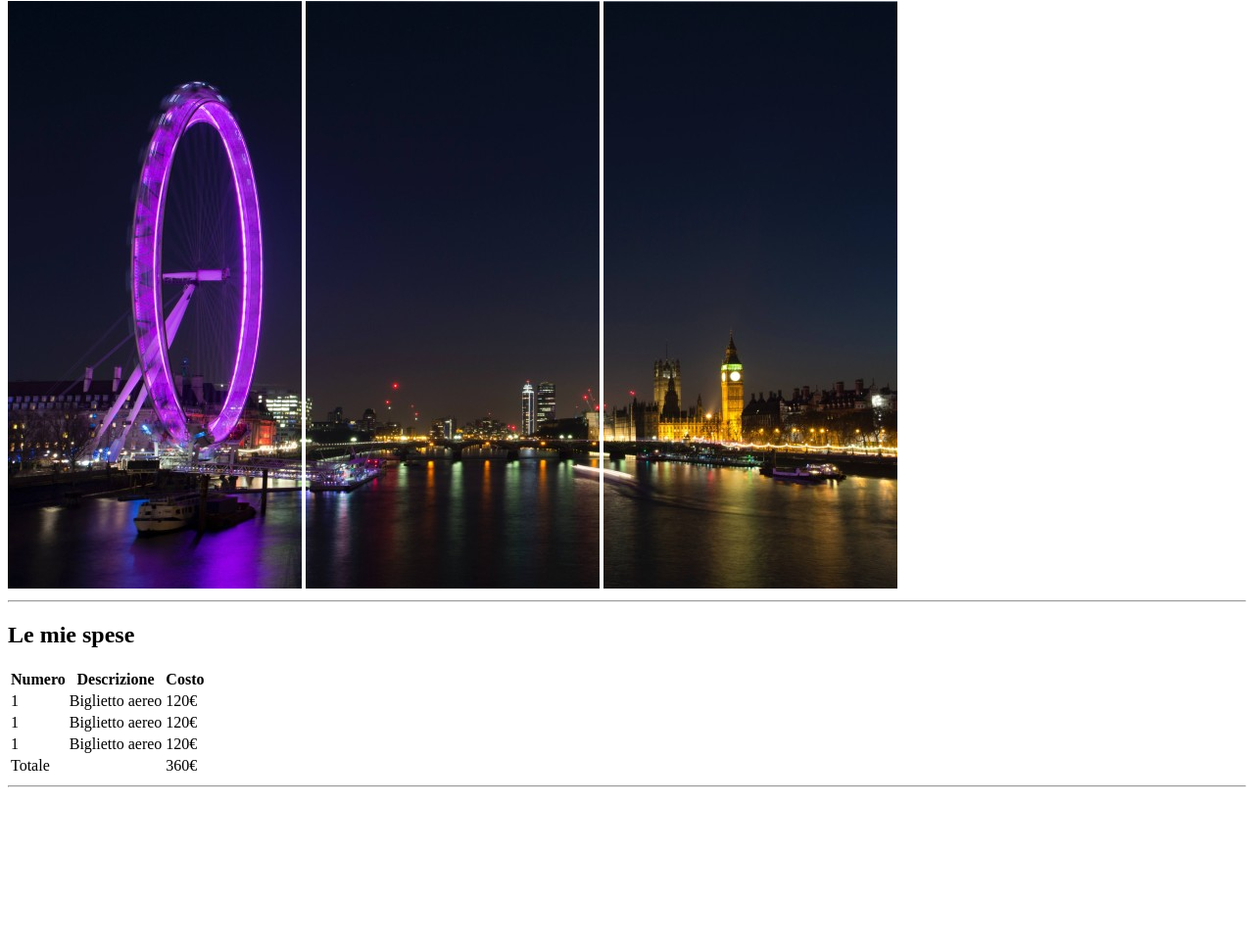
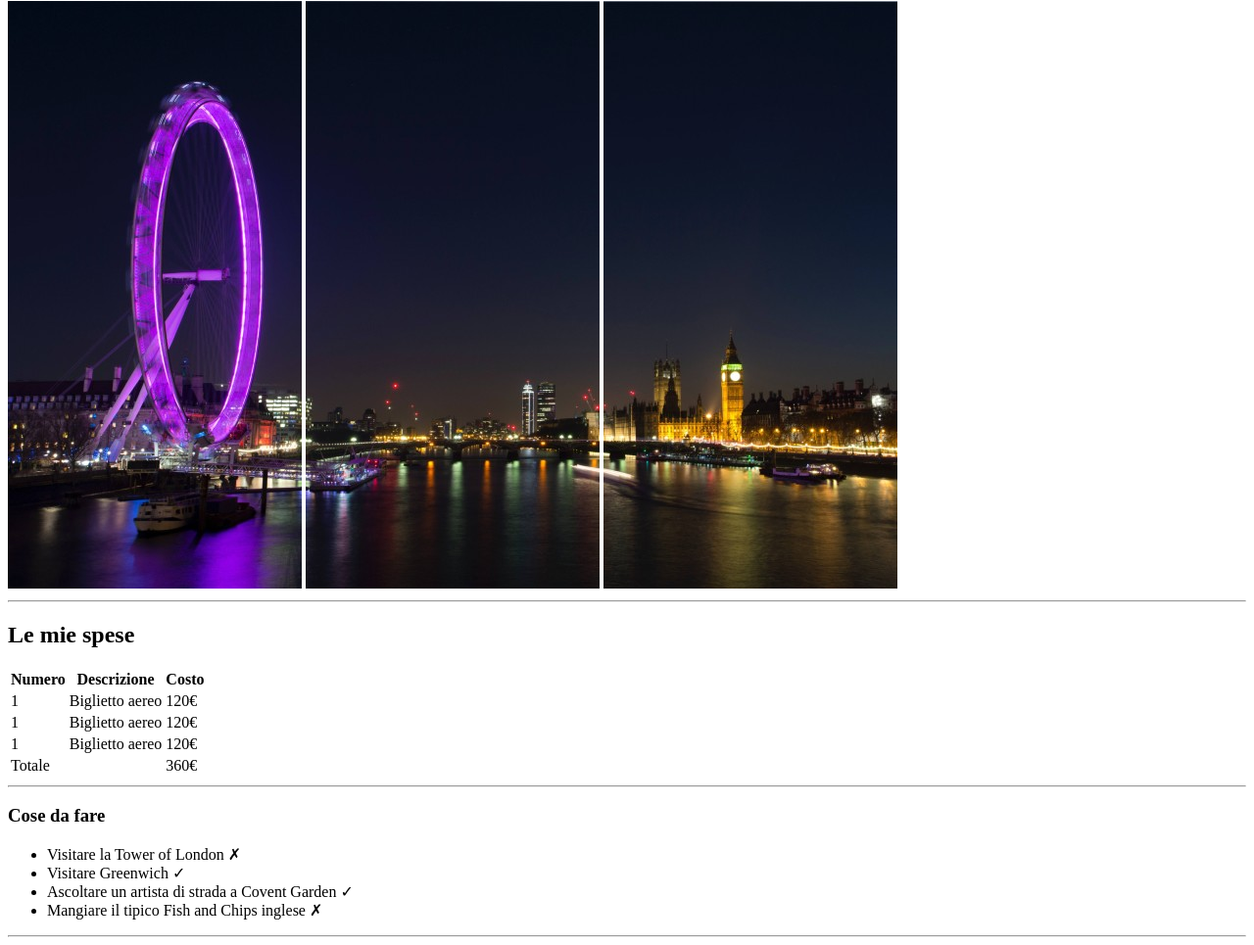
Before and after one commit to matteomedori/html-london-trip, a plain HTML site: page index.html in a window 1280 px wide. Shown: the part 79-1044 px from the top of the page at 98% size. Before the commit the page ends 891 px from the top, so only its background shows below. Drawn offline with Linux system fonts and the light colour scheme.

Commit message:
feat: sezione cose da fare

```diff
--- a/index.html
+++ b/index.html
@@ -65,6 +65,19 @@
         <hr />
       </section>
       <!-- /SEZIONE: LE MIE SPESE -->
+
+      <!-- SEZIONE: COSE DA FARE -->
+      <section>
+        <h3>Cose da fare</h3>
+        <ul>
+          <li>Visitare la Tower of London &#10007;</li>
+          <li>Visitare Greenwich &check;</li>
+          <li>Ascoltare un artista di strada a Covent Garden &check;</li>
+          <li>Mangiare il tipico Fish and Chips inglese &#10007;</li>
+        </ul>
+        <hr />
+      </section>
+      <!-- /SEZIONE: COSE DA FARE -->
     </main>
     <!-- /MAIN:INFO SUL VIAGGIO -->
 
```
